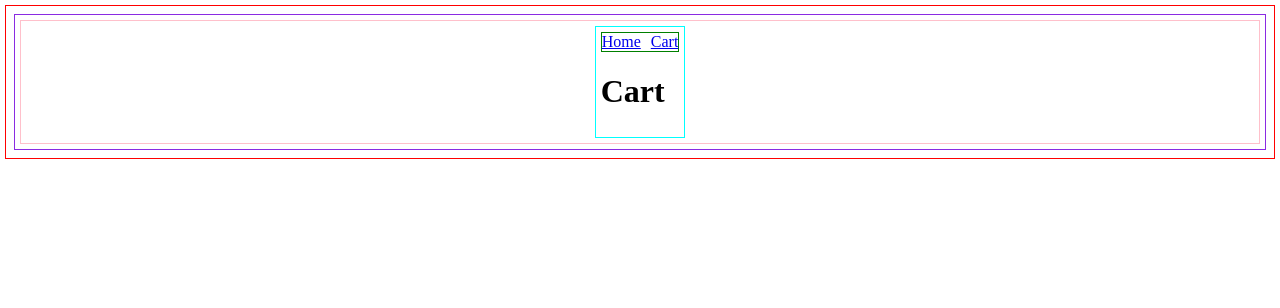
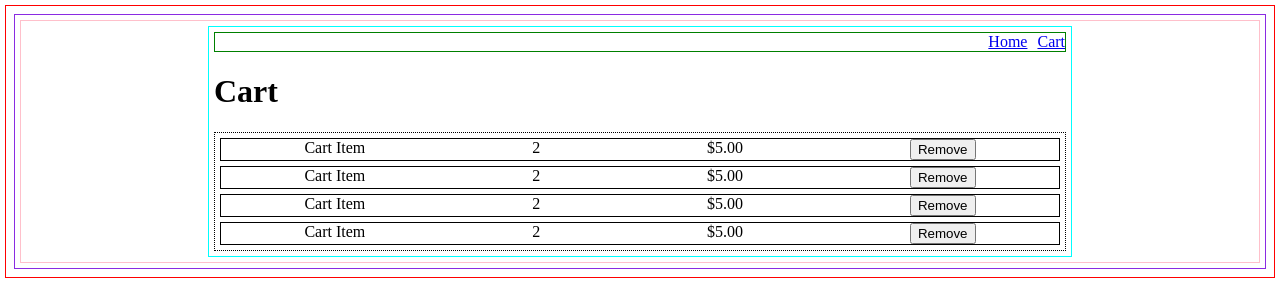
Before and after one commit to Mitadru47/TOP-Shopping-Cart, a React (Vite) app: page /cart in a window 1280 px wide. Shown: the top 308 px of the page. Built offline with nearby package versions, Linux system fonts and the light colour scheme.

Commit message:
Cart Item Template

```diff
--- a/src/components/Card.jsx
+++ b/src/components/Card.jsx
@@ -14,9 +14,15 @@ const Card = () => {
 
             <div className="price">$5.00</div>
 
-            <div className="quantity">
+            <div className="palette">
 
-                <input />
+                <div className="quantity">
+                    <input />
+                </div>
+
+                <div className="cartButton">
+                    <button>Add to Cart</button>
+                </div>
 
             </div>
 
--- a/src/components/Cart.jsx
+++ b/src/components/Cart.jsx
@@ -1,4 +1,5 @@
 import Nav from "./Nav";
+import Cart_Item from "./Cart_Item";
 
 const Cart = () => {
 
@@ -9,6 +10,15 @@ const Cart = () => {
             <Nav />
             <h1>Cart</h1>
 
+            <div id="cartItems">
+
+                <Cart_Item />
+                <Cart_Item />
+                <Cart_Item />
+                <Cart_Item />
+
+            </div>
+
         </div>
     );
 }
--- /dev/null
+++ b/src/components/Cart_Item.jsx
@@ -0,0 +1,22 @@
+const Cart_Item = () => {
+
+    return(
+
+        <div className="cartItem">
+
+            <div className="cartItem_title">Cart Item</div>
+
+            <div className="cartItem_quantity">2</div>
+            <div className="cartItem_price">$5.00</div>
+
+            <div className="removeButton">
+
+                <button>Remove</button>
+
+            </div>
+
+        </div>
+    );
+}
+
+export default Cart_Item;
--- a/src/main.jsx
+++ b/src/main.jsx
@@ -1,5 +1,5 @@
 import React from "react";
-import ReactDOM from "react-dom";
+import ReactDOM from "react-dom/client";
 
 import Router from "./Router";
 
--- a/src/styles/main.css
+++ b/src/styles/main.css
@@ -70,8 +70,38 @@ img{
     height: 100px;
 }
 
+.palette{
+
+    display: flex;
+}
+
+input{
+    width: 75px;
+}
+
 #cart{
 
     padding: 5px;
     border: 1px solid cyan;
 }
+
+#cartItems{
+
+    padding: 5px;
+    border: 1px dotted black;
+
+    width: 840px;
+
+    display: flex;
+    flex-direction: column;
+
+    gap: 5px;
+}
+
+.cartItem{
+
+    border: 1px solid black;
+
+    display: flex;
+    justify-content: space-around;
+}
```
